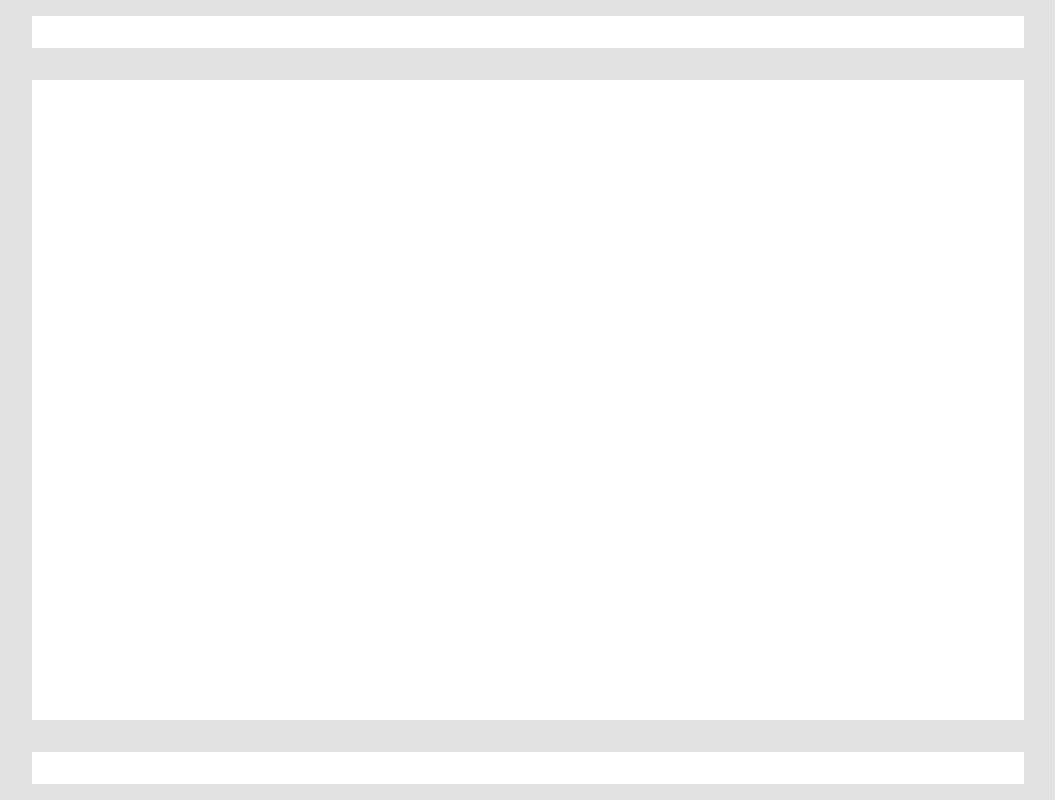
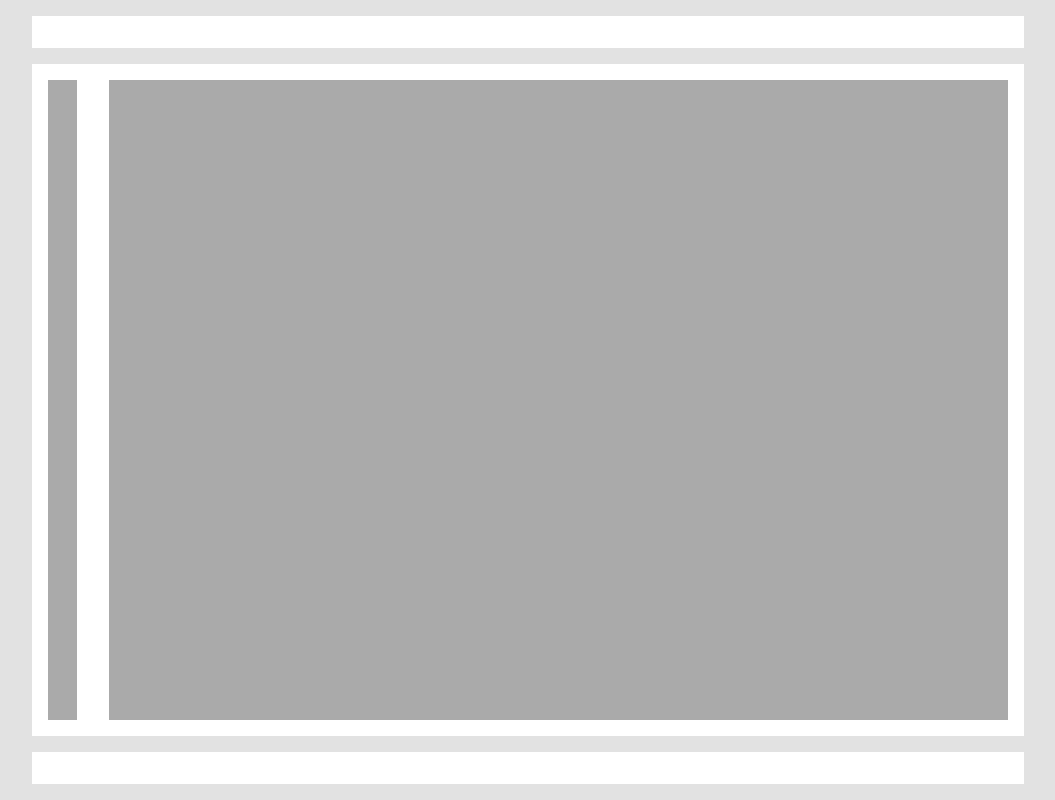
Before and after one commit to Marciusc/course, a plain HTML site: page index.html in a window 1280 px wide. Shown: the whole page, without its empty margins (112-1167 px from the left). Drawn offline with Linux system fonts and the light colour scheme.

Commit message:
Estrutura um pouco mais avancada

```diff
--- a/index.html
+++ b/index.html
@@ -11,7 +11,10 @@
 <body>
     <div class="container">
         <header></header>
-        <main></main>
+        <div class="wrap">
+            <nav></nav>
+            <main></main>
+        </div>
         <footer></footer>
     </div>
 </body>
--- a/styles.css
+++ b/styles.css
@@ -19,6 +19,16 @@ header, footer {
     max-width: 992px;
     margin: 0 auto;
 }
-main {
+.wrap {
     flex: 1;
+    flex-direction: row;
+    display: flex;
+    background: white;
 }
+nav, main {
+    margin: 16px;
+    background: #aaa;
+}
+nav {
+    width: 32px;
+}
```
